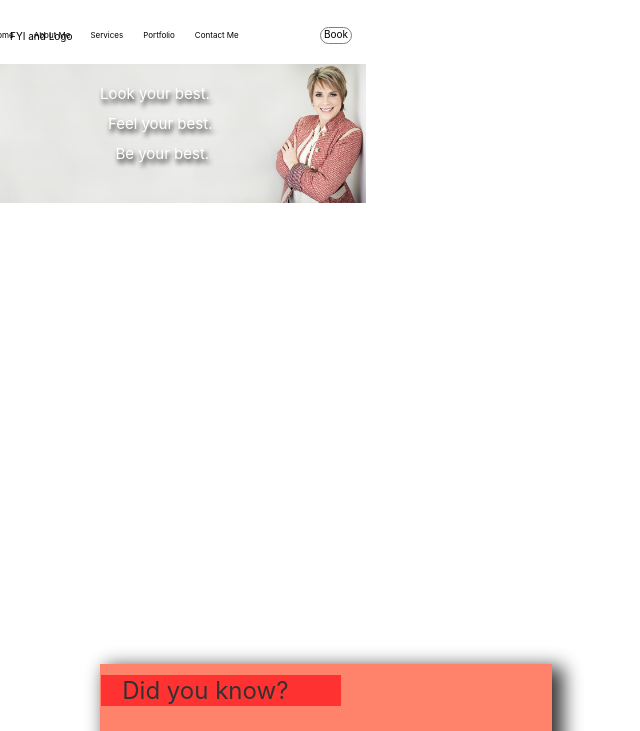
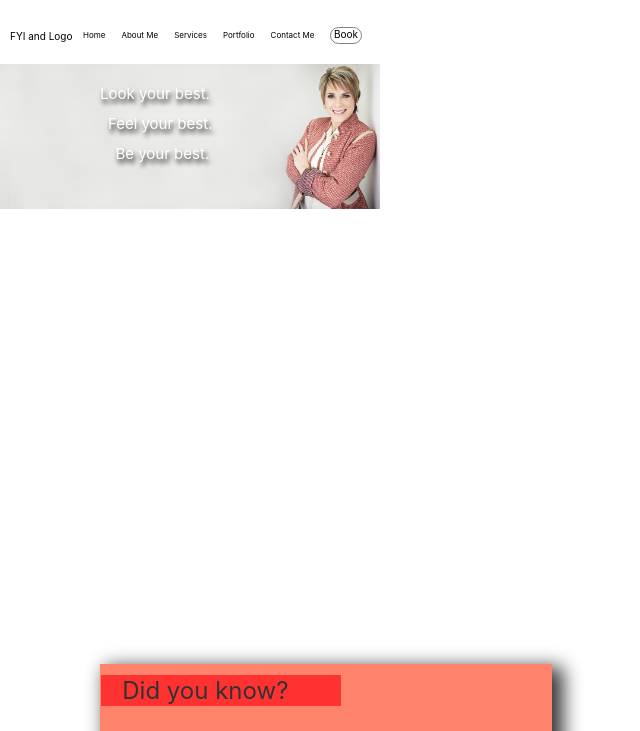
Before and after one commit to Parker-Archibald/FYIProject, a React (Create React App) app: page / in a window 1280 px wide. Shown: the top 731 px of the page, without its empty margins (0-640 px from the left). Built offline with nearby package versions, Linux system fonts and the light colour scheme; no server answers.

Commit message:
homePage

```diff
--- a/src/Styles/HomePic.css
+++ b/src/Styles/HomePic.css
@@ -97,7 +97,7 @@
 @media only screen and (max-width: 1440px) {
     .Pic {
         background-size: relative;
-        width: 366px;
+        width: 380px;
         background-size: contain;
         margin-top: 20px;
     }
--- a/src/Styles/NavStyle.css
+++ b/src/Styles/NavStyle.css
@@ -10,8 +10,8 @@
 }
 
 nav {
-    text-align: center;
     margin-top: 30px;
+    margin-left: 400px;
 }
 
 #FYI {
@@ -36,11 +36,11 @@ nav {
 @media only screen and (max-width: 1440px) {
     #navWords {
         font-size: 8px;
-        margin: 10px;
+        margin: 8px;
     }
 
     nav {
-        margin-left: -1050px;
+        margin-left: 75px;
         margin-top: 40px;
     }
 
@@ -52,7 +52,7 @@ nav {
 
     #login {
         font-size: 10px;
-        margin-left: 320px;
+        margin-left: 330px;
         margin-top: -15px;
         width: 30px;
         height: 15px;
```
